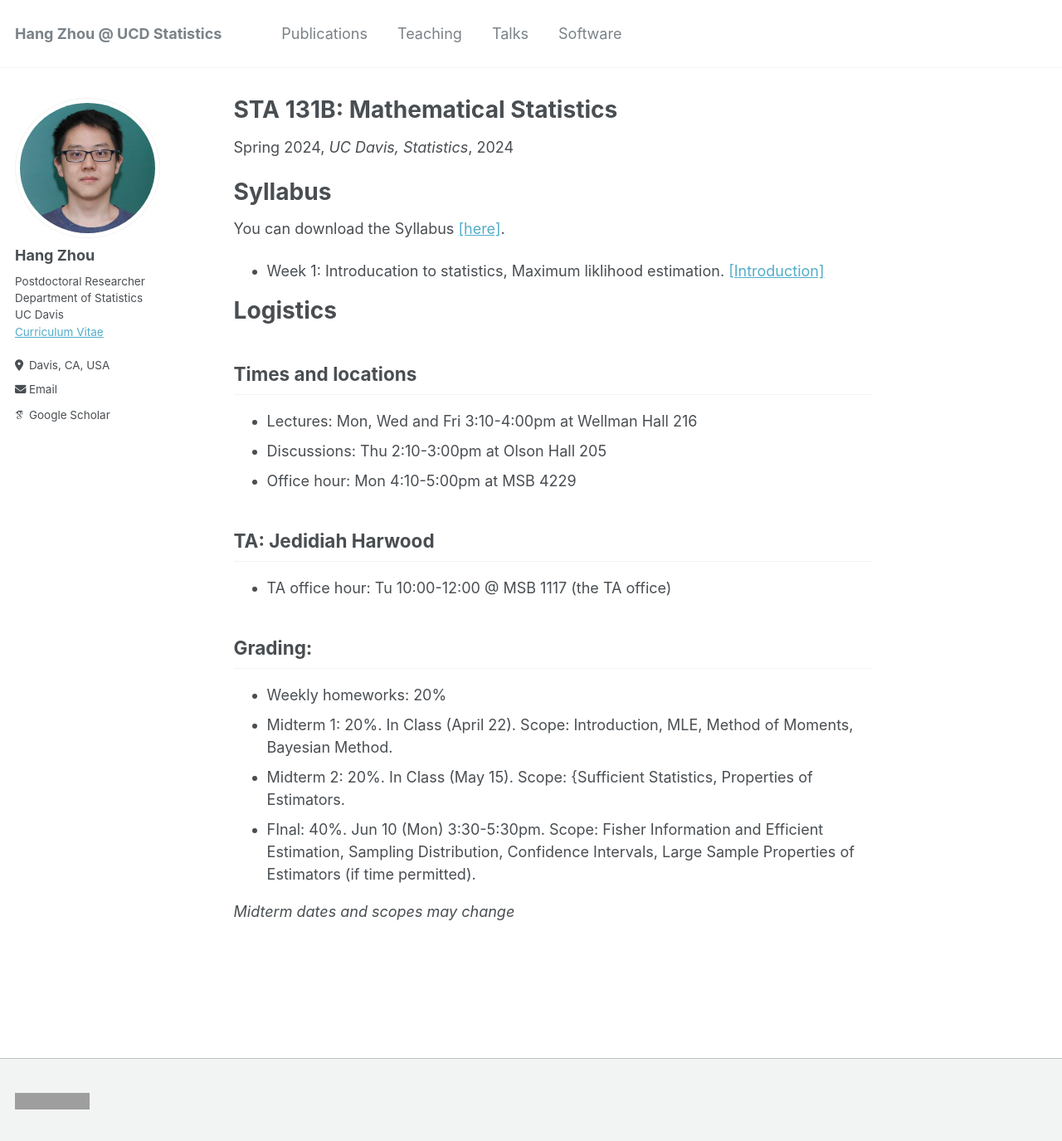
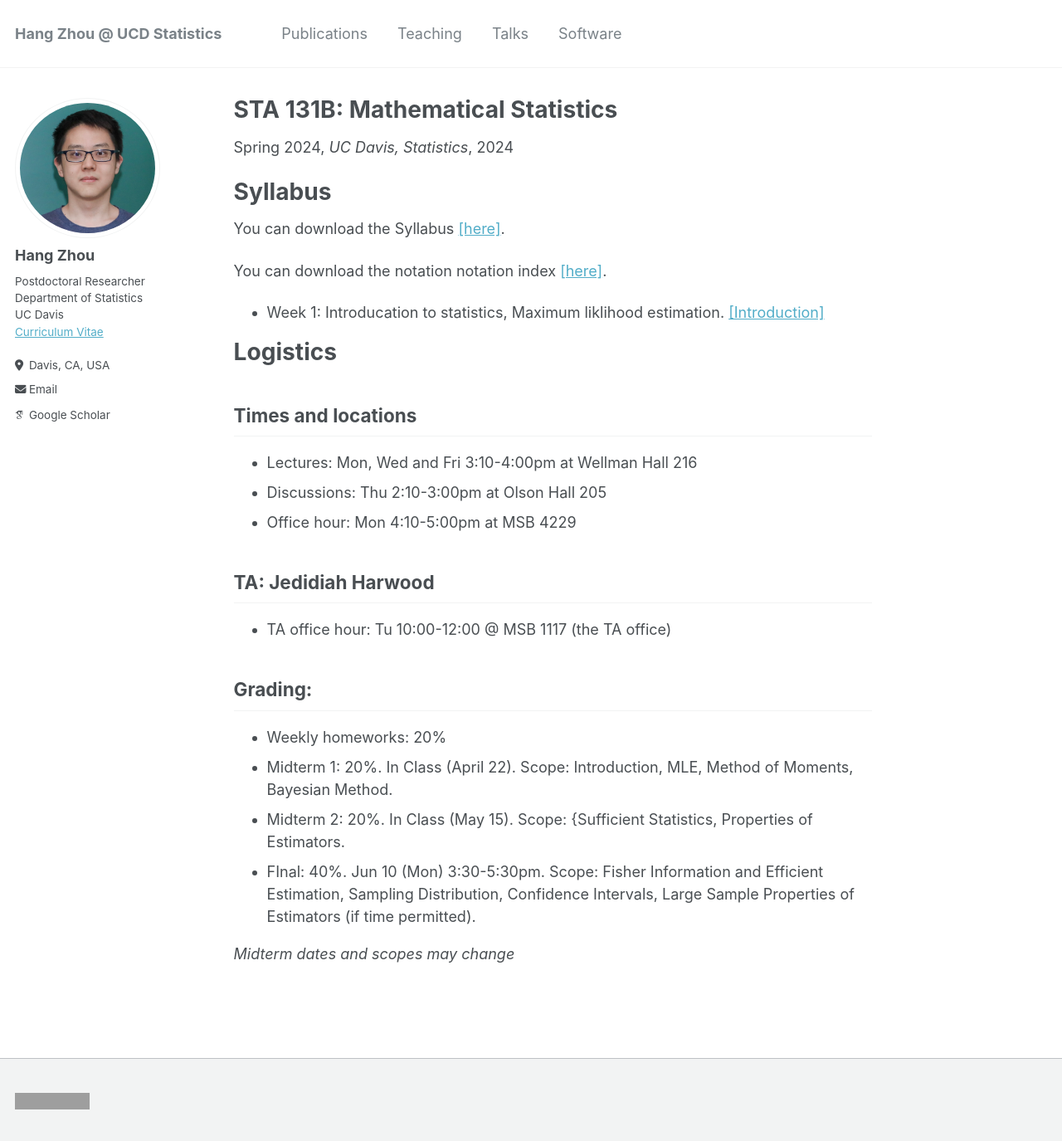
Before and after one commit to hg-zh/hg-zh.github.io, a Jekyll site: the page built from _teaching/2024-spring-STA131B.md, in a window 1280 px wide and 1375 px high. Shown: the whole window at 83% size. Built offline with Jekyll 4.4.1, drawn with Linux system fonts in a browser that asks for light colours; some web fonts are replaced; grey boxes are pictures that could not be loaded.

Commit message:
Update 2024-spring-STA131B.md

```diff
--- a/_teaching/2024-spring-STA131B.md
+++ b/_teaching/2024-spring-STA131B.md
@@ -10,6 +10,8 @@ location: "City, Country"
 # Syllabus
 
 You can download the Syllabus [\[here\]](https://hg-zh.github.io/files/Syllabus.pdf).
+
+You can download the notation notation index [\[here\]](https://hg-zh.github.io/files/notations.pdf).
 
 - Week 1: Introducation to statistics, Maximum liklihood estimation. [\[Introduction\]](https://hg-zh.github.io/files/Lecture_1.pdf)
 
```
